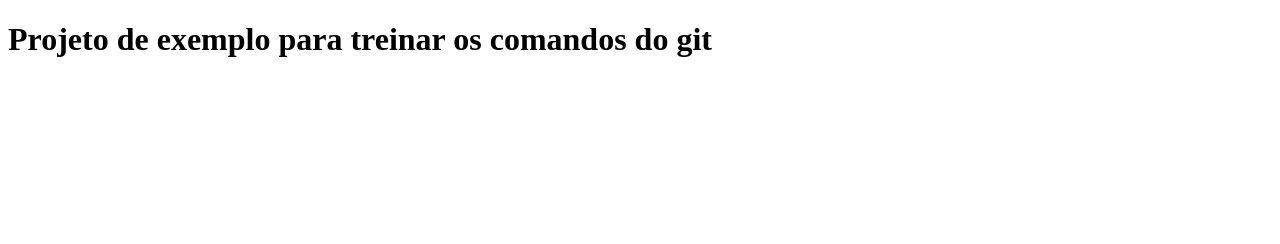
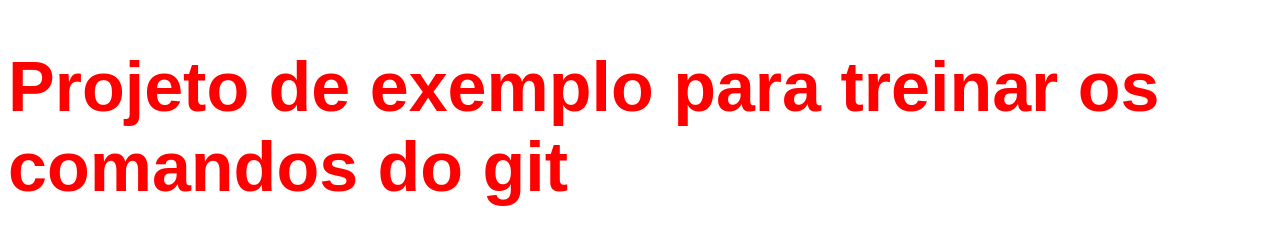
Before and after one commit to djftreinamentos/aulagit, a website: page public/index.html in a window 1280 px wide. Drawn offline with Linux system fonts and the light colour scheme.

Commit message:
adicionado folha de estilo css

```diff
--- /dev/null
+++ b/public/estilo.css
@@ -0,0 +1,5 @@
+h1{
+    color:red;
+    font-size: 70px;
+    font-family: sans-serif;
+}
--- a/public/index.html
+++ b/public/index.html
@@ -4,6 +4,7 @@
     <meta charset="UTF-8">
     <meta name="viewport" content="width=device-width, initial-scale=1.0">
     <title>Document</title>
+    <link rel="stylesheet" href="estilo.css">
 </head>
 <body>
     <h1>Projeto de exemplo para treinar os comandos do git</h1>
```
